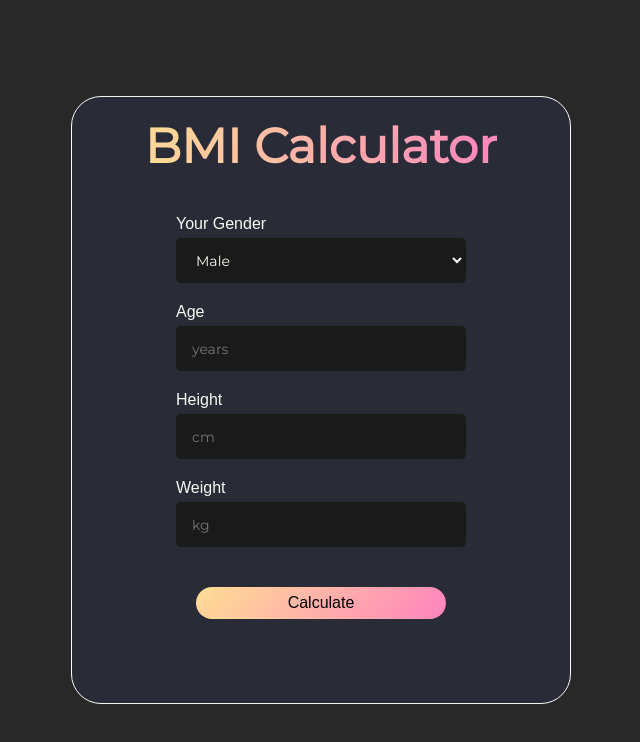
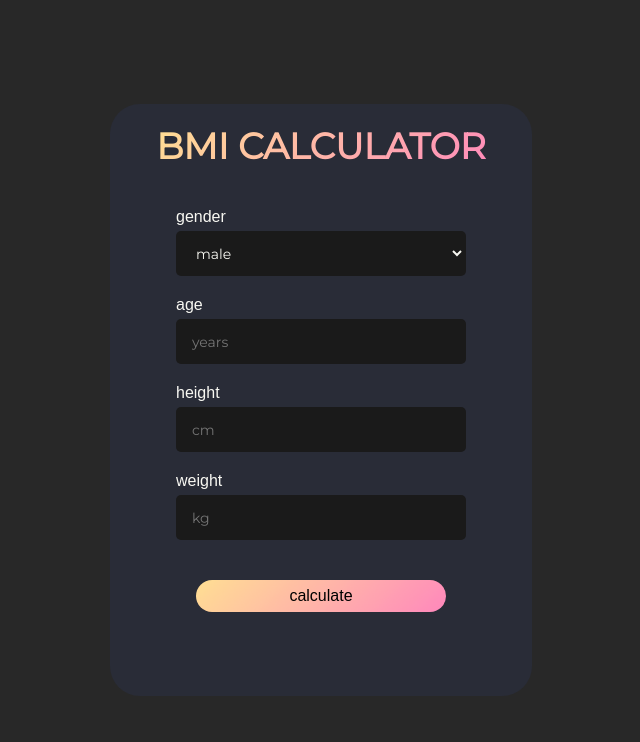
Before and after one commit to michel-motta/bmi-calculator, a website: page index.html in a window 1280 px wide. Shown: the whole page, without its empty margins (319-959 px from the left). Drawn offline with Linux system fonts and the light colour scheme.

Commit message:
refactoring the css

```diff
--- a/assets/css/style.css
+++ b/assets/css/style.css
@@ -2,69 +2,68 @@
 
 input::-webkit-outer-spin-button,
 input::-webkit-inner-spin-button {
-  -webkit-appearance: none;
-  margin: 0;
+    -webkit-appearance: none;
+    margin: 0;
 }
 
-*,
-html,
-body {
-  margin: 0;
-  padding: 0;
-  box-sizing: border-box;
+* {
+    box-sizing: border-box;
+    margin: 0;
+    padding: 0;
 }
 
 body {
-    background: #282828;
+    width: 100%;
+    height: 100vh;
+    display: flex;
+    justify-content: center;
+    align-items: center;
     font-family: 'Montserrat', sans-serif;
     color: #F8F8F2;
+    background: #282828;
+    margin: 0px auto;
 }
 
 .container {
-    height: 100vh;
-    display: flex;
-    align-items: center;
-    justify-content: center;
-}
-
-.box {
-    width: 500px;
+    width: 33%;
     display: flex;
     flex-direction: column;
     align-items: center;
     background-color: #292C37;
     border-radius: 30px;
-    border: 1px #F8F8F2 solid;
 }
 
-
 h1 {
-    font-size: 48px;
+    font-size: 36px;
     margin-top: 20px;
 }
 
-.fill {
+.title {
     background-image: url(/assets/images/bg-test.png);
-    background-size: contain;
+    background-size: cover;
     -webkit-background-clip: text;
     -webkit-text-fill-color: transparent;
 }
-
 
 button {
     height: 2em;
     width:  250px;
     outline: none;
     background-image: url(/assets/images/bg-test.png);
-    background-size: contain;
+    background-size: cover;
     background-repeat: inherit;
     border: none;
     border-radius: 30px;
-
     margin: 20px;
     font-size: medium;
     font-weight:lighter;
     color: black;
+}
+
+button:hover {
+    font-weight: bold;
+    cursor: pointer;
+    border: 1px solid #FF7373;
 }
 
 .form-group {
--- a/index.html
+++ b/index.html
@@ -8,40 +8,38 @@
 </head>
 <body>
     <div class="container">
-        <div class="box">
         <header>
-                <h1 class="fill">BMI Calculator</h1>
+            <h1 class="title">BMI CALCULATOR</h1>
         </header>
         <div id="content">
             <form id="form">
                 <div class="form-group">
-                        <label for="gender">Your Gender</label>
+                    <label for="gender">gender</label>
                     <select id="gender">
-                            <option value="male">Male</option>
-                            <option value="female">Female</option>
+                        <option value="male">male</option>
+                        <option value="female">female</option>
                     </select>
                 </div>
                 <div class="form-group">
-                        <label for="age">Age</label>
+                    <label for="age">age</label>
                     <input type="number" id="age" placeholder="years">
                 </div>
                 <div class="form-group">
-                        <label for="height">Height</label>
+                    <label for="height">height</label>
                     <input type="number" id="height" placeholder="cm">
                 </div>
                 <div class="form-group">
-                        <label for="weight">Weight</label>
+                    <label for="weight">weight</label>
                     <input type="number" id="weight" placeholder="kg">
                 </div>
                 <div class="form-group">
-                        <button>Calculate</button>
+                    <button>calculate</button>
                 </div>
                 <div id="result-content">
                 </div>
             </form>
         </div>
     </div>
-    </div>
     <script src="assets/js/script.js"></script>
 </body>
 </html>
```
Lines whose indentation alone changed are shown as unchanged.
